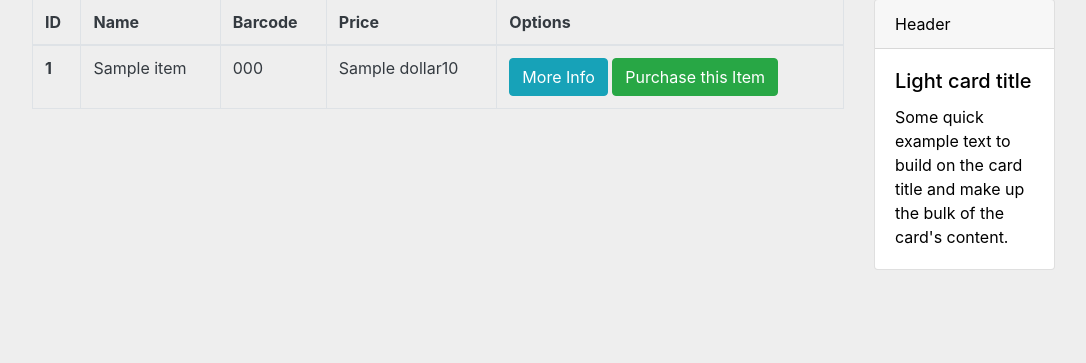
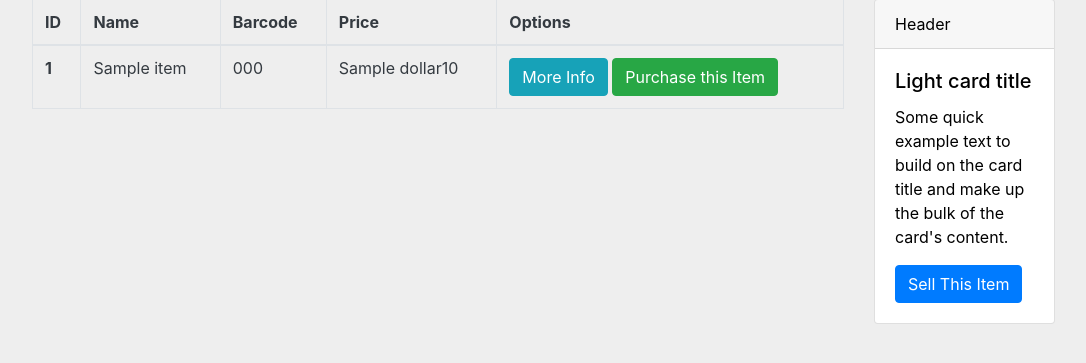
Before and after one commit to kwabenahcode/ecommerce_app, a Flask app: template market/templates/market.html in a window 1280 px wide. Shown: the part 145-508 px from the top of the page, without its empty margins (15-1101 px from the left). Run offline with Flask 3, Linux system fonts and the light colour scheme; the template is opened without the code that fills it: most values are stand-ins (such as "Sample title", 1, 10 or a date in 2020); form fields are guessed from the names that the template uses; some libraries are stand-ins or nearby versions.

Commit message:
modified market page

```diff
--- a/market/templates/market.html
+++ b/market/templates/market.html
@@ -45,6 +45,7 @@
             <div class="card-body">
               <h5 class="card-title">Light card title</h5>
               <p class="card-text">Some quick example text to build on the card title and make up the bulk of the card's content.</p>
+              <a href="#" class="btn btn-primary">Sell This Item</a>
             </div>
           </div>
         </div>
```
